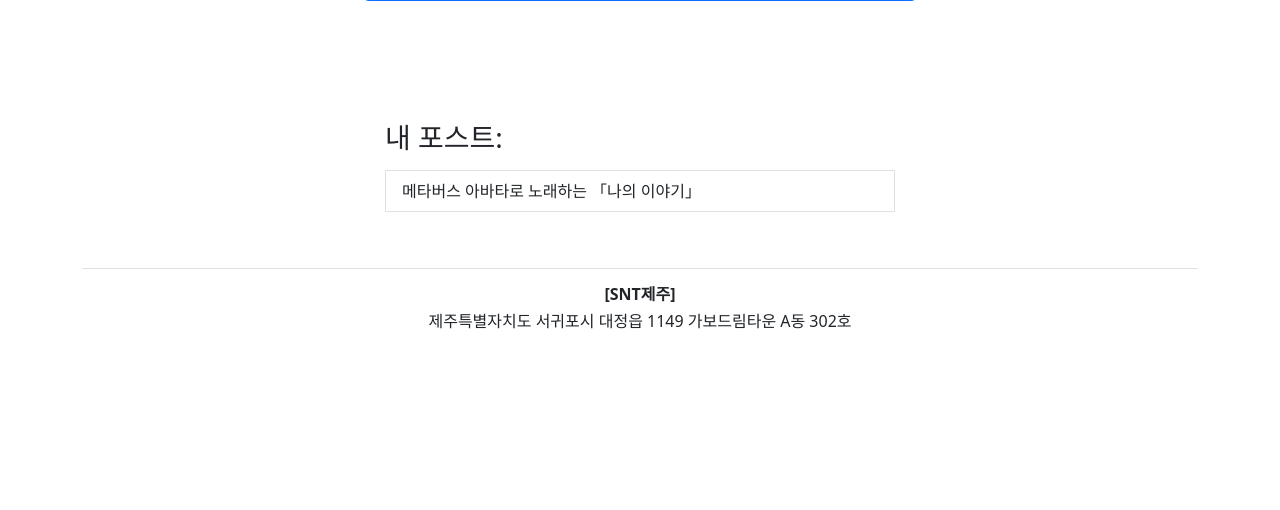
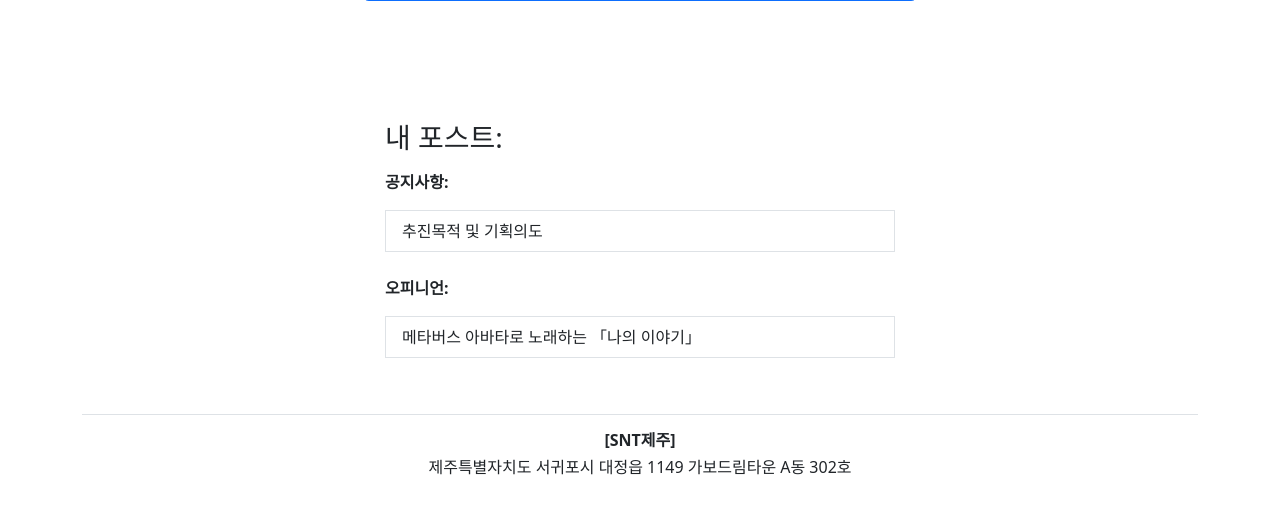
Before and after one commit to hajin148/sntwebpage, a Django app: page /account/ in a window 1280 px wide. Shown: the part 925-1435 px from the top of the page. Before the commit the page ends 1254 px from the top, so only its background shows below. Run offline with Django 4.2, Linux system fonts and the light colour scheme; a user stored in the database is signed in; data comes from the database, SQL or seed files in the repository; both versions use the stored data as it was after the commit.

Commit message:
minor change

```diff
--- a/src/account/templates/account/account.html
+++ b/src/account/templates/account/account.html
@@ -171,6 +171,12 @@
         <h3 class="mb-3 font-weight-normal">내 포스트:</h3>
         {% if blog_posts %}
         <ul class="list-group">
+          <p><strong>공지사항:</strong></p>
+          {% for post in announce_posts %}
+          <a href="{% url 'announce:detail' post.slug %}" style="text-decoration: none;"><li class="list-group-item">{{post}}</li></a>
+          {% endfor %}
+          <br>
+          <p><strong>오피니언:</strong></p>
           {% for post in blog_posts %}
           <a href="{% url 'blog:detail' post.slug %}" style="text-decoration: none;"><li class="list-group-item">{{post}}</li></a>
           {% endfor %}
--- a/src/account/views.py
+++ b/src/account/views.py
@@ -5,6 +5,7 @@ from django.contrib.auth import update_session_auth_hash
 from django.contrib import messages
 
 from blog.models import BlogPost
+from announce.models import BlogPost as AnnouncePost
 
 def registration_view(request):
 	context = {}
@@ -78,8 +79,9 @@ def account_view(request):
 
     context['account_form'] = form
     blog_posts = BlogPost.objects.filter(author=request.user)
-
-    context['blog_posts']= blog_posts
+    context['blog_posts'] = blog_posts
+    announce_posts = AnnouncePost.objects.filter(author=request.user)
+    context['announce_posts'] = announce_posts
     return render(request, 'account/account.html', context)
 
 
```
Also changed, not shown: src/db.sqlite3.
